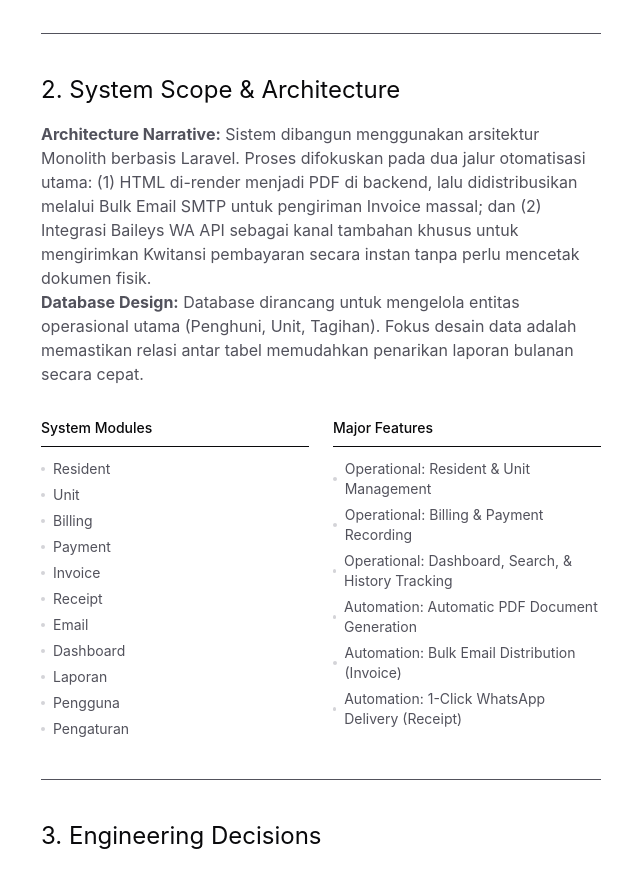
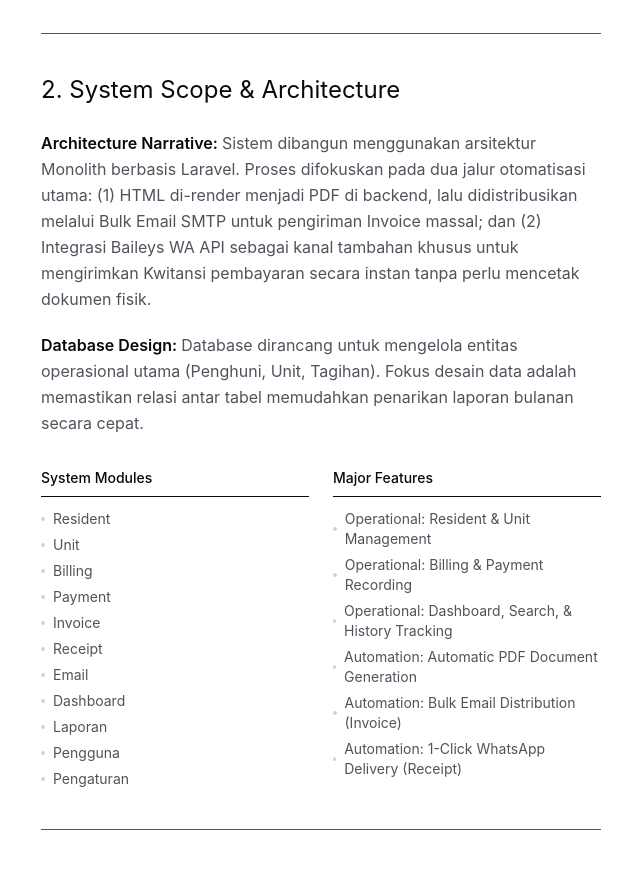
Before and after one commit to zlhins/portfolio-web, a Next.js app: page /projects/apartment-operations in a window 1280 px wide. Shown: the part 1160-2031 px from the top of the page, without its empty margins (495-1135 px from the left). Built offline with nearby package versions, Linux system fonts and the light colour scheme.

Commit message:
fix: menambahkan margin pada system design

```diff
--- a/app/projects/[id]/page.tsx
+++ b/app/projects/[id]/page.tsx
@@ -116,9 +116,18 @@ export default async function CaseStudyPage({ params }: { params: Promise<{ id:
 
               {/* 2. System Design Layer */}
               <hr className="my-10" />
-              <h2 className="text-2xl text-zinc-950 mb-4">2. System Scope & Architecture</h2>
-              <p><strong>Architecture Narrative:</strong> {systemDesign.architectureNarrative}</p>
-              <p><strong>Database Design:</strong> {systemDesign.databaseDesignNarrative}</p>
+              <h2 className="text-2xl text-zinc-950 mb-6">2. System Scope & Architecture</h2>
+
+                <div className="flex flex-col gap-5 text-zinc-600 leading-relaxed">
+                <p>
+                    <strong className="text-zinc-950 font-semibold mr-1">Architecture Narrative:</strong>
+                    {systemDesign.architectureNarrative}
+                </p>
+                <p>
+                    <strong className="text-zinc-950 font-semibold mr-1">Database Design:</strong>
+                    {systemDesign.databaseDesignNarrative}
+                </p>
+                </div>
 
               <div className="grid grid-cols-1 sm:grid-cols-2 gap-6 my-8 not-prose">
                 <div>
```
